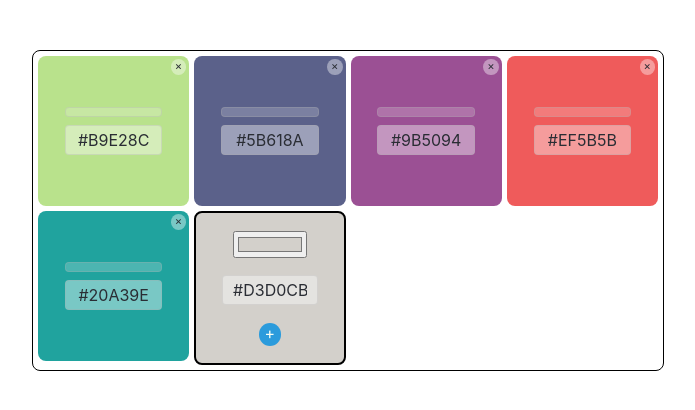
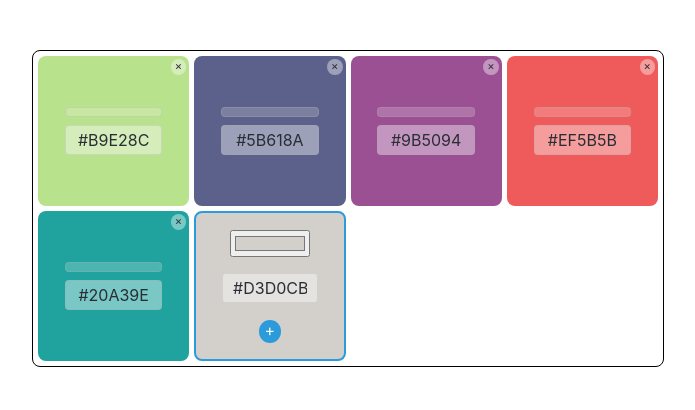
Before and after one commit to jecaps/Color-Saver-App, a React (Create React App) app: page / in a window 1280 px wide. Shown: the top 410 px of the page, without its empty margins (292-987 px from the left). Built offline with nearby package versions, Linux system fonts and the light colour scheme; no server answers.

Commit message:
Add Tooltip

```diff
--- a/src/components/form/Form.css
+++ b/src/components/form/Form.css
@@ -1,7 +1,6 @@
 .form {
-  /* width: 150px; */
-  height: 150px;
-  border: 2px solid black;
+  height: 146px;
+  border: 2px solid #2b9bdc;
   border-radius: 8px;
   margin: auto;
   display: flex;
@@ -10,8 +9,40 @@
   justify-content: space-evenly;
 }
 
+.form__input-container {
+  position: relative;
+  display: flex;
+  flex-direction: column;
+  align-items: center;
+  /* width: 100%; */
+}
+
+.form__tooltip {
+  visibility: hidden;
+  background-color: #2b9bdc;
+  color: #fff;
+  text-align: center;
+  border-radius: 6px;
+  padding: 4px;
+  font-size: 0.6rem;
+  position: absolute;
+  top: -12.5px;
+  left: -30px;
+  z-index: 10;
+  width: 50px;
+}
+
+.form__input-container:hover .form__tooltip {
+  visibility: visible;
+}
+
 .form__input {
-  width: 50%;
+  width: 80px;
+}
+
+.form__input:hover {
+  border: 1.5px solid #2b9bdc;
+  border-radius: 4px;
 }
 
 .form__text {
--- a/src/components/form/Form.js
+++ b/src/components/form/Form.js
@@ -23,6 +23,7 @@ function Form({ addColor }) {
       style={{ backgroundColor: pickedColor }}
       onSubmit={onAddColor}
     >
+      <div className="form__input-container">
         <input
           className="form__input"
           id="color"
@@ -30,6 +31,8 @@ function Form({ addColor }) {
           defaultValue={pickedColor}
           onInput={colorPickerHandler}
         />
+        <span className="form__tooltip">Pick Color</span>
+      </div>
       <input
         className="form__text"
         id="text"
```
Lines whose indentation alone changed are shown as unchanged.
